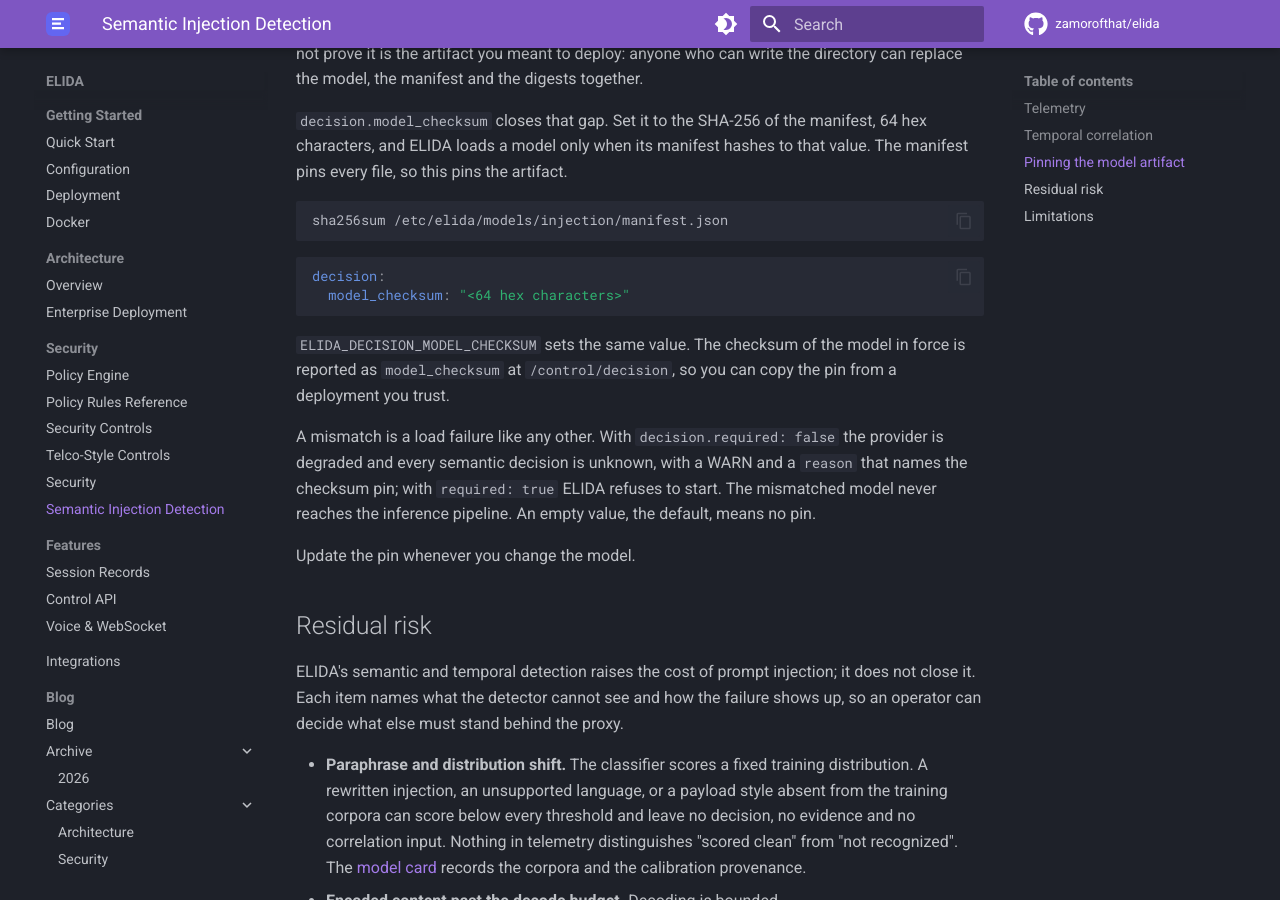
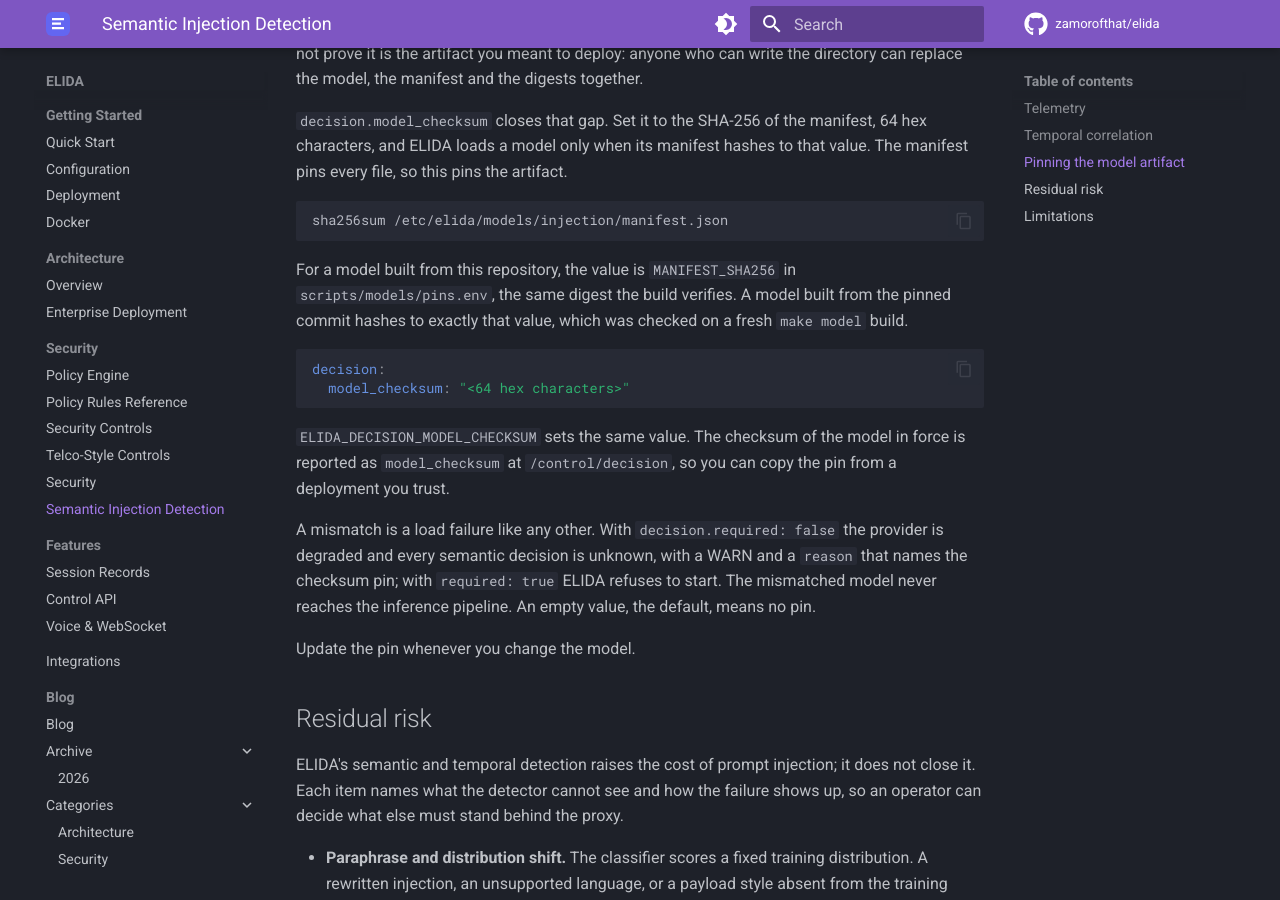
Before and after one commit to zamorofthat/elida, an MkDocs documentation site: the page built from docs/semantic-detection.md, in a window 1280 px wide and 900 px high, scrolled down 6270 px. Built offline with MkDocs 1.6.1 and Material for MkDocs 9.7.7, drawn with Linux system fonts in a browser that asks for light colours; comment, search, counter and statistics services are not loaded.

Commit message:
docs(decision): name the pin value for a model built from this repo

````diff
--- a/docs/semantic-detection.md
+++ b/docs/semantic-detection.md
@@ -300,6 +300,11 @@ hashes to that value. The manifest pins every file, so this pins the artifact.
 sha256sum /etc/elida/models/injection/manifest.json
 ```
 
+For a model built from this repository, the value is `MANIFEST_SHA256` in
+`scripts/models/pins.env`, the same digest the build verifies. A model built
+from the pinned commit hashes to exactly that value, which was checked on a
+fresh `make model` build.
+
 ```yaml
 decision:
   model_checksum: "<64 hex characters>"
````
